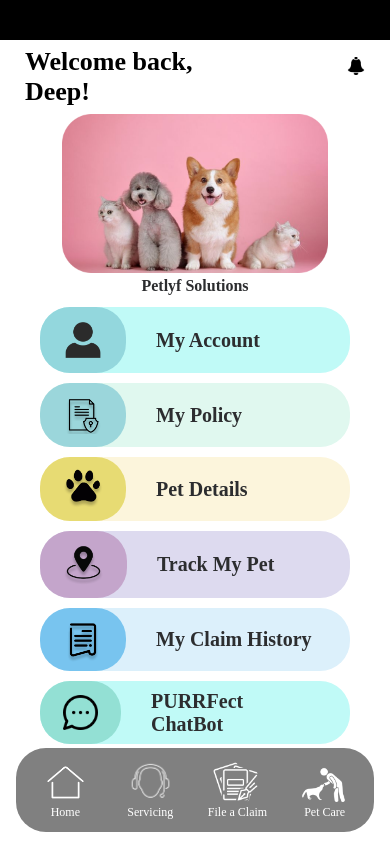
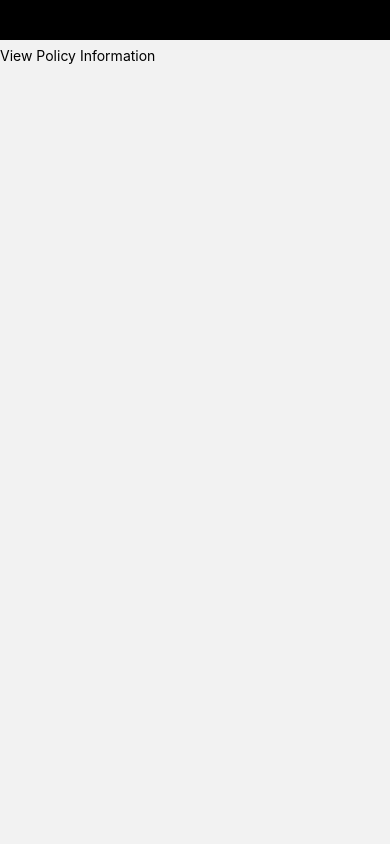
Before and after one commit to NIKHILBABUTHUNGAMITTA/StickerSmash, a React Native app: screen /PolicyInformation in a window 390 px wide. Built offline with nearby package versions, Linux system fonts and the light colour scheme.

Commit message:
commit#10
updated navigation in App.js

```diff
--- a/App.js
+++ b/App.js
@@ -1,13 +1,27 @@
 import { StatusBar } from 'expo-status-bar';
 import { StyleSheet, Text, View } from 'react-native';
+
+//navigation
+import { NavigationContainer } from '@react-navigation/native';
+import { createNativeStackNavigator } from "@react-navigation/native-stack";
+
+//imports
 import Dashboard from './components/Dashboard';
 import Login from './components/Login';
+import PolicyInformation from './components/PolicyInformation';
+
+const Stack = createNativeStackNavigator();
 
 export default function App() {
   return (
     <View style={styles.container}>
-      {/* <Login/> */}
-      <Dashboard/>
+      <NavigationContainer>
+        <Stack.Navigator screenOptions={{ headerShown: false }}>
+          <Stack.Screen name='Login' component={Login} />
+          <Stack.Screen name='Dashboard' component={Dashboard} />
+          <Stack.Screen name='PolicyInformation' component={PolicyInformation} />
+        </Stack.Navigator>
+      </NavigationContainer>
       <StatusBar style="auto" />
     </View>
   );
--- a/components/Dashboard.js
+++ b/components/Dashboard.js
@@ -1,6 +1,6 @@
 import React from 'react';
 // import { useNavigation } from '@react-navigation/native'
-import { View, Text, StyleSheet, Pressable, Image } from 'react-native';
+import { View, Text, StyleSheet, Pressable, Image, ScrollView } from 'react-native';
 import { Border, Color, FontFamily, FontSize } from "../GlobalStyles";
 import TabNavigation from './TabNavigation';
 
@@ -10,8 +10,8 @@ const Dashboard = () => {
 
     return (
         <>
-            <View style={styles.container}>
-                <View style={{ backgroundColor: "black", padding: 20, marginBottom: 7, }}></View>
+            <ScrollView style={styles.container}>
+                <View style={{ backgroundColor: "black", padding: 20, marginBottom: 3, }}></View>
                 {/* ----- bell logo with action -------- */}
                 <View style={styles.innerHeader}>
                     <Text style={styles.welcomeBack}>Welcome back,
@@ -91,7 +91,7 @@ const Dashboard = () => {
                     </View>
                 </View>
 
-            </View>
+            </ScrollView>
             <TabNavigation />
         </>
     )
--- a/components/Login.js
+++ b/components/Login.js
@@ -10,10 +10,14 @@ import logo1 from '../assets/login/1.jpg';
 import logo2 from '../assets/login/2.jpg';
 import logo3 from '../assets/login/3.jpg';
 import logo4 from '../assets/login/4.jpg';
+import Dashboard from "./Dashboard";
+import { useNavigation } from "@react-navigation/core";
 
 const logos = [logo1, logo2, logo3, logo4, logo5];
 
 const Login = () => {
+
+  const navigation = useNavigation();
 
   const { width, height, fontScale } = useWindowDimensions();
 
@@ -53,7 +57,8 @@ const Login = () => {
 
   //submit login details
   const submit = () => {
-    alert(`${username} and ${password}`);
+    // alert(`${username} and ${password}`);
+    navigation.navigate("Dashboard")
   }
 
   //password view and hide
--- /dev/null
+++ b/components/PolicyInformation.js
@@ -0,0 +1,21 @@
+import React from 'react';
+import { View, Text, Pressable, StyleSheet } from 'react-native';
+
+const PolicyInformation = () => {
+    return (
+        <View style={styles.container}>
+            <View style={{ backgroundColor: "black", padding: 20, marginBottom: 7, }}></View>
+            <Text >View Policy Information</Text>
+        </View>
+    )
+}
+
+export default PolicyInformation
+
+
+const styles = StyleSheet.create({
+    container: {
+        flex: 1,
+    },
+
+})
```
